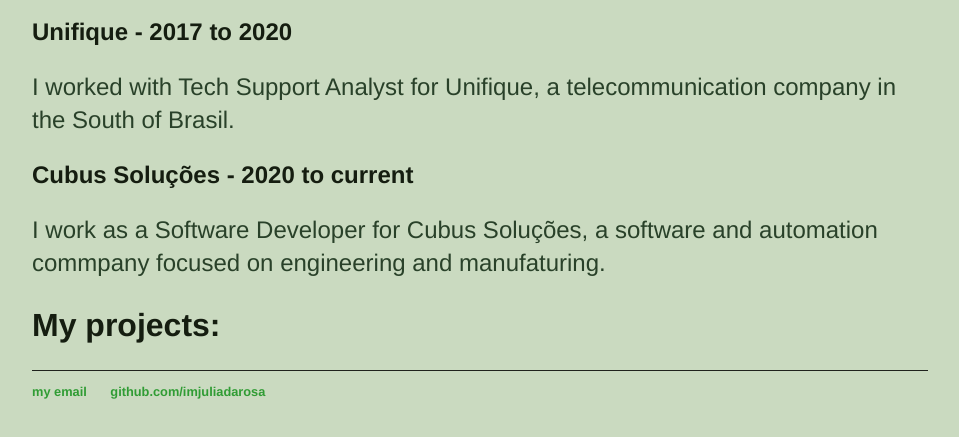
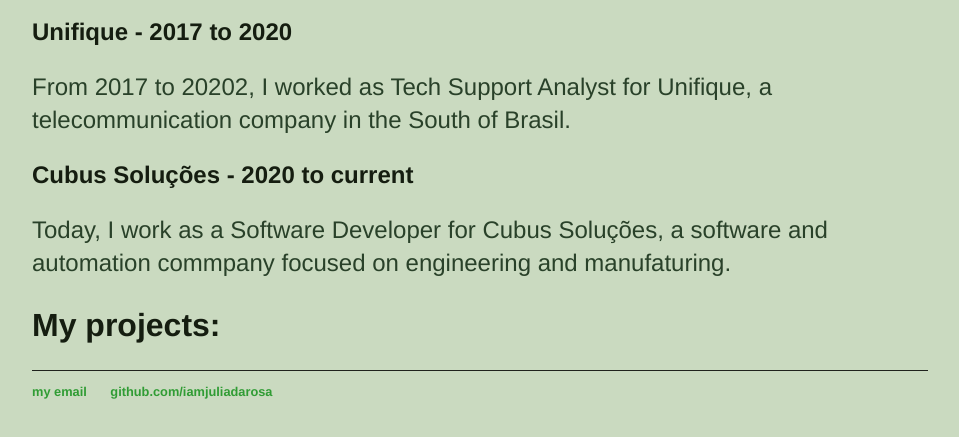
Before and after one commit to iamjuliadarosa/iamjuliadarosa.github.io, a plain HTML site: page cv.html in a window 1280 px wide. Shown: the part 641-1078 px from the top of the page, without its empty margins (160-1119 px from the left). Drawn offline with Linux system fonts and the light colour scheme.

Commit message:
Update cv.html

```diff
--- a/cv.html
+++ b/cv.html
@@ -27,16 +27,16 @@
 
                 <h2>Work Experience: </h2>
                 <h3>Unifique - 2017 to 2020</h3>
-				<p>I worked with Tech Support Analyst for Unifique, a telecommunication company in the South of Brasil.</p>
+		<p>From 2017 to 20202, I worked as Tech Support Analyst for Unifique, a telecommunication company in the South of Brasil.</p>
                 <h3>Cubus Soluções - 2020 to current</h3>
-                <p>I work as a Software Developer for Cubus Soluções, a software and automation commpany focused on engineering and manufaturing.</p>
+                <p>Today, I work as a Software Developer for Cubus Soluções, a software and automation commpany focused on engineering and manufaturing.</p>
                 <h2>My projects: </h2>
     		</div>
 		</div>
 		<footer>
     		<ul>
         		<li><a href="mailto:julia1705rosa@gmail.com">my email</a></li>
-        		<li><a href="https://github.com/imjuliadarosa">github.com/imjuliadarosa</a></li>
+        		<li><a href="https://github.com/iamjuliadarosa">github.com/iamjuliadarosa</a></li>
 			</ul>
 		</footer>
 	</body>
```
